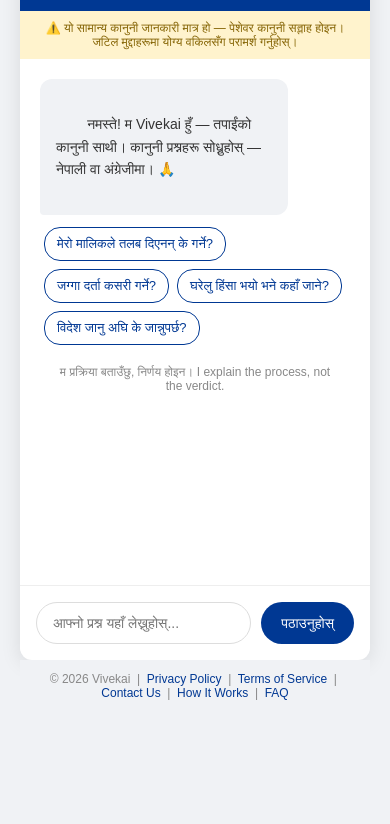
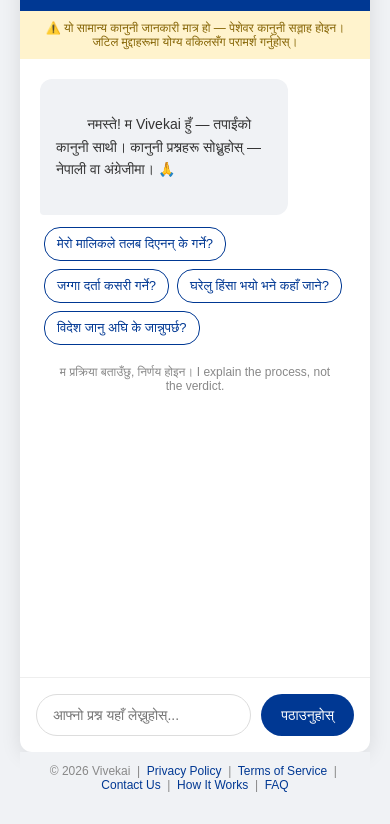
Before and after one commit to Manish10Lohani/nepali-legal-ai, a website: page index.html in a window 390 px wide. Shown: the part 112-936 px from the top of the page. Before the commit the page ends 844 px from the top, so only its background shows below. Drawn offline with nearby package versions, Linux system fonts and the light colour scheme.

Commit message:
Fix mobile viewport height for iOS/Android keyboard

```diff
--- a/index.html
+++ b/index.html
@@ -11,7 +11,7 @@
     body {
       font-family: Arial, sans-serif;
       background: #f0f2f5;
-      height: 100vh;
+      min-height: 100dvh;
       display: flex;
       flex-direction: column;
       align-items: center;
@@ -22,7 +22,7 @@
     .container {
       width: 100%;
       max-width: 780px;
-      height: 92vh;
+      height: 100dvh;
       background: white;
       border-radius: 12px;
       box-shadow: 0 4px 20px rgba(0,0,0,0.1);
```
